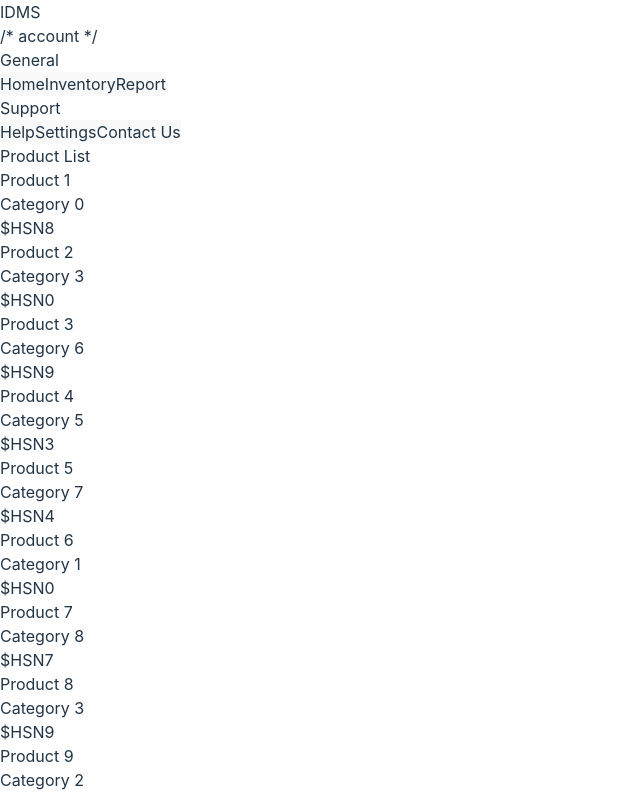
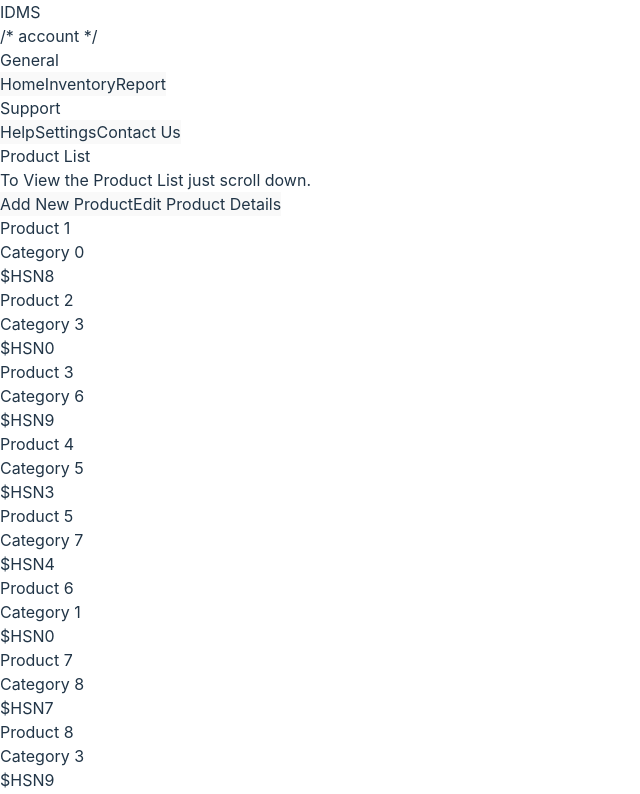
Before and after one commit to JKCSoftwares-Interns/IDMS, a React (Vite) app in the folder client/: page /Inventory in a window 1280 px wide. Shown: the top 794 px of the page, without its empty margins (0-640 px from the left). Built offline with nearby package versions, Linux system fonts and the light colour scheme.

Commit message:
Added Edit Button

```diff
--- a/client/src/Layouts/Router.jsx
+++ b/client/src/Layouts/Router.jsx
@@ -2,6 +2,8 @@ import React from 'react';
 import {  Route, Routes, NavLink } from 'react-router-dom';
 import Homepage from '../Pages/Homepage';
 import Inventory from '../Pages/inventory/viewProducts';
+import AddProducts from '../Pages/inventory/addProducts';
+import EditProducts from '../Pages/inventory/editProducts';
 import Report from '../Pages/Report';
 import Help from '../Pages/Help';
 import Settings from '../Pages/Settings';
@@ -13,6 +15,8 @@ const Routing = () => {
         <Routes>
             <Route path="/" element={<Homepage />} />
             <Route path="/Inventory" element={<Inventory />} />
+            <Route path="/inventory/addProducts" element={<AddProducts />} />
+            <Route path="/inventory/editProducts" element={<EditProducts />} />
             <Route path="/Report" element={<Report />} />
             <Route path="/Help" element={<Help />} />
             <Route path="/Settings" element={<Settings />} />
--- a/client/src/Pages/Homepage.jsx
+++ b/client/src/Pages/Homepage.jsx
@@ -1,4 +1,5 @@
-  const Homepage = () => {
+
+const Homepage = () => {
   return (
 
       <div className="grid  place-items-center">
--- a/client/src/Pages/inventory/editProducts.jsx
+++ b/client/src/Pages/inventory/editProducts.jsx
@@ -0,0 +1,10 @@
+const EditProducts = () => {
+    return (
+
+        <div className="grid  place-items-center">
+          <h1 className="text-3xl  text-emerald-500">Edit Products Page</h1>
+        </div>
+    );
+  }
+
+  export default EditProducts
--- a/client/src/Pages/inventory/viewProducts.jsx
+++ b/client/src/Pages/inventory/viewProducts.jsx
@@ -1,5 +1,6 @@
 import React, { useState, useEffect } from 'react';
 import data from '../../../data.json';
+import { NavLink } from 'react-router-dom';
 // import axios from 'axios';
 
 const Inventory = () => {
@@ -29,7 +30,18 @@ const Inventory = () => {
 
   return (
     <div className="container mx-auto p-4">
-      <h1 className="text-2xl font-bold mb-4">Product List</h1>
+      <div className='grid grid-cols-1 md:grid-cols-2 lg:grid-cols-4 gap-4'>
+        <div className='lg:col-span-3'>
+        <h1 className="text-4xl font-bold mb-4 text-center">Product List</h1>
+        <p className='text-2xl pt-5 pb-10 text-center'>To View the Product List just scroll down.</p>
+        </div>
+        <div>
+        <button className='pl-6 text-left'><NavLink to="/inventory/addProducts" >Add New Product</NavLink></button>
+        <button className='pl-6 text-left'><NavLink to="/inventory/editProducts" >Edit Product Details</NavLink></button>
+        </div>
+
+      </div>
+
       <div className="grid grid-cols-1 md:grid-cols-2 lg:grid-cols-3 gap-4">
         {data.map(product => (
           <div key={product.id} className="border rounded-lg p-4 shadow-lg">
```
Lines whose indentation alone changed are shown as unchanged.
